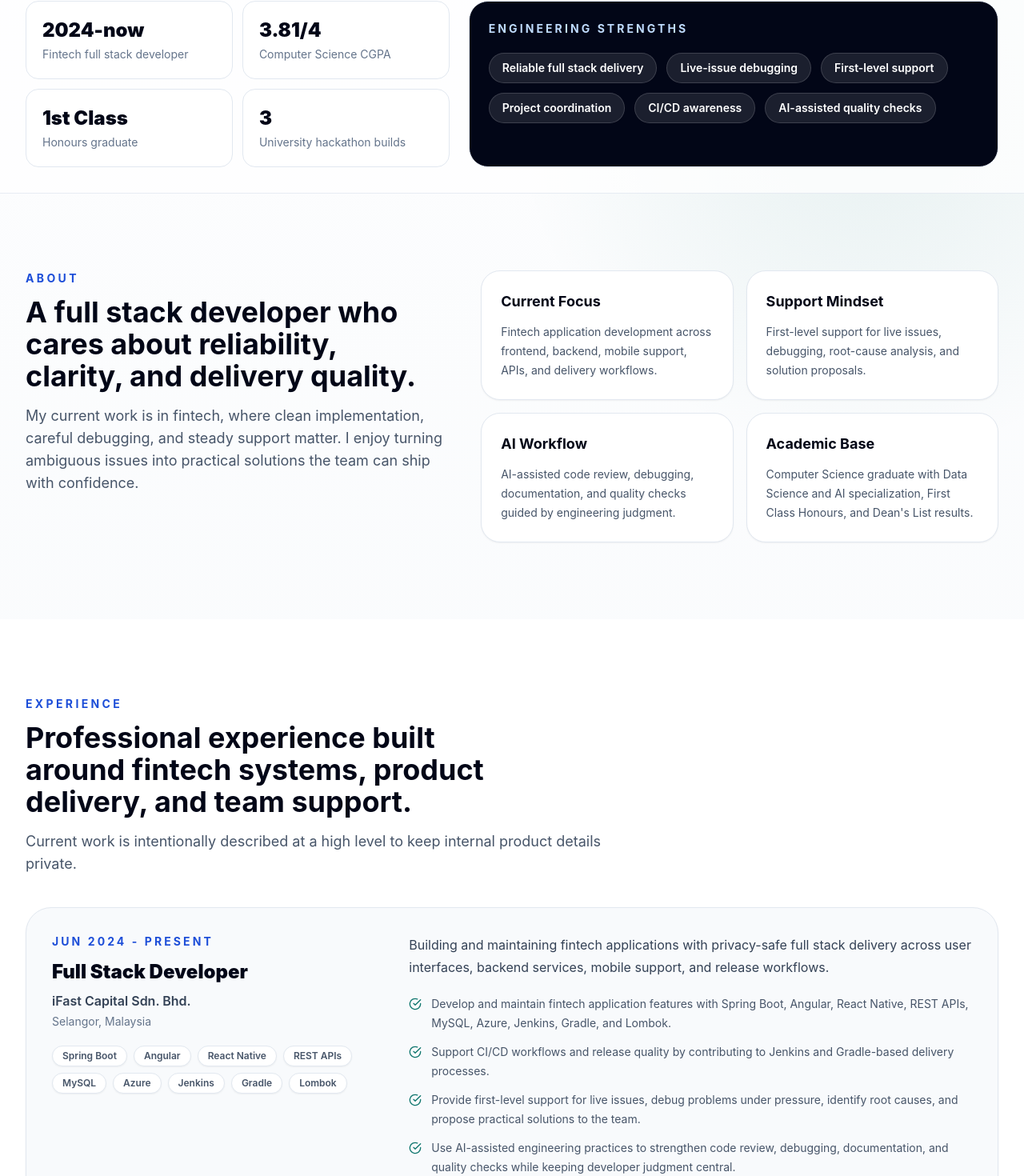
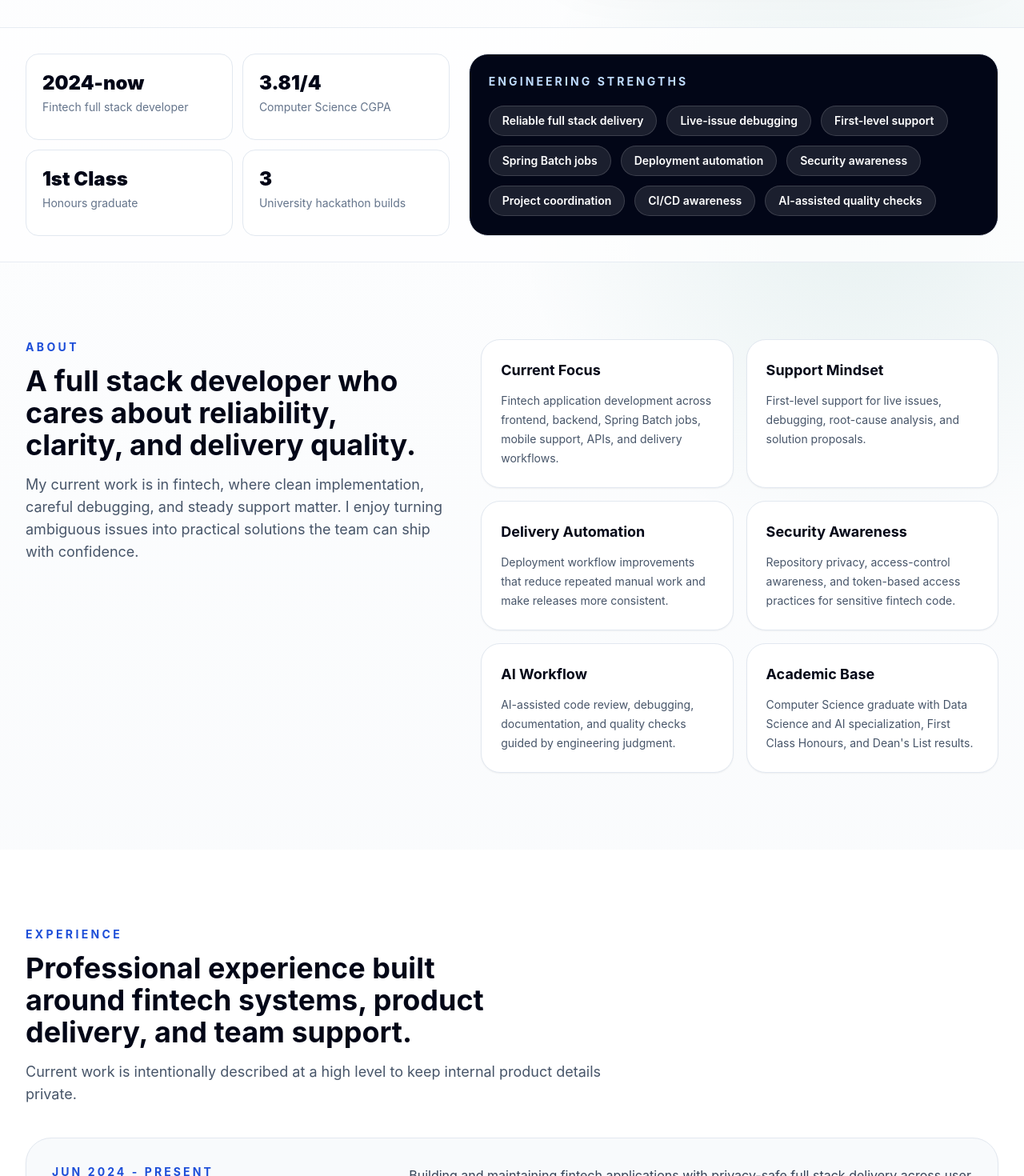
Before and after one commit to qiqian27/my-portfolio, a Next.js app: page / in a window 1280 px wide. Shown: the part 933-2403 px from the top of the page at 80% size. Built offline with nearby package versions, Linux system fonts and the light colour scheme.

Commit message:
feat: expand current role details

```diff
--- a/components/HomeSections.tsx
+++ b/components/HomeSections.tsx
@@ -141,11 +141,19 @@ export function AboutSection() {
           {[
             [
               "Current Focus",
-              "Fintech application development across frontend, backend, mobile support, APIs, and delivery workflows.",
+              "Fintech application development across frontend, backend, Spring Batch jobs, mobile support, APIs, and delivery workflows.",
             ],
             [
               "Support Mindset",
               "First-level support for live issues, debugging, root-cause analysis, and solution proposals.",
+            ],
+            [
+              "Delivery Automation",
+              "Deployment workflow improvements that reduce repeated manual work and make releases more consistent.",
+            ],
+            [
+              "Security Awareness",
+              "Repository privacy, access-control awareness, and token-based access practices for sensitive fintech code.",
             ],
             [
               "AI Workflow",
--- a/data/portfolio.ts
+++ b/data/portfolio.ts
@@ -12,8 +12,9 @@ export const profile = {
   summary:
     "I build reliable fintech products across frontend, backend, mobile, and cloud-supported delivery. My Data Science and AI background helps me debug carefully, reason through systems, and deliver maintainable software with strong quality habits.",
   heroPoints: [
-    "Full stack fintech development with Spring Boot, Angular, React Native, REST APIs, MySQL, Azure, Jenkins, and Gradle.",
+    "Full stack fintech development with Spring Boot, Spring Batch, Angular, React Native, REST APIs, MySQL, Azure, Jenkins, and Gradle.",
     "First-level support for live issues, including debugging, root-cause analysis, and practical solution proposals for the team.",
+    "Deployment automation and access-control improvements that reduce repeated manual work and strengthen security awareness.",
     "AI-assisted engineering workflow for code review, debugging, documentation, and delivery confidence.",
   ],
 };
@@ -38,6 +39,9 @@ export const strengths = [
   "Reliable full stack delivery",
   "Live-issue debugging",
   "First-level support",
+  "Spring Batch jobs",
+  "Deployment automation",
+  "Security awareness",
   "Project coordination",
   "CI/CD awareness",
   "AI-assisted quality checks",
@@ -50,15 +54,17 @@ export const experiences = [
     location: "Selangor, Malaysia",
     period: "Jun 2024 - Present",
     summary:
-      "Building and maintaining fintech applications with privacy-safe full stack delivery across user interfaces, backend services, mobile support, and release workflows.",
+      "Building and maintaining fintech applications with privacy-safe full stack delivery across user interfaces, backend services, batch jobs, mobile support, security-aware repository access, and release workflows.",
     points: [
-      "Develop and maintain fintech application features with Spring Boot, Angular, React Native, REST APIs, MySQL, Azure, Jenkins, Gradle, and Lombok.",
-      "Support CI/CD workflows and release quality by contributing to Jenkins and Gradle-based delivery processes.",
+      "Develop and maintain fintech application features and Spring Batch jobs with Spring Boot, Angular, React Native, REST APIs, MySQL, Azure, Jenkins, Gradle, and Lombok.",
+      "Enhance deployment workflows to automate repeated manual steps, reduce release friction, and improve consistency across delivery processes.",
       "Provide first-level support for live issues, debug problems under pressure, identify root causes, and propose practical solutions to the team.",
+      "Improve security awareness around shared repositories by identifying public exposure risks, moving sensitive forked repositories to private access, and supporting token-based access control.",
       "Use AI-assisted engineering practices to strengthen code review, debugging, documentation, and quality checks while keeping developer judgment central.",
     ],
     stack: [
       "Spring Boot",
+      "Spring Batch",
       "Angular",
       "React Native",
       "REST APIs",
@@ -67,6 +73,7 @@ export const experiences = [
       "Jenkins",
       "Gradle",
       "Lombok",
+      "Token-based access",
     ],
   },
   {
@@ -201,7 +208,15 @@ export const skillGroups = [
   },
   {
     title: "Backend",
-    skills: ["Java", "Spring Boot", "Node.js", "REST APIs", "MySQL", "Lombok"],
+    skills: [
+      "Java",
+      "Spring Boot",
+      "Spring Batch",
+      "Node.js",
+      "REST APIs",
+      "MySQL",
+      "Lombok",
+    ],
   },
   {
     title: "Mobile",
@@ -209,7 +224,23 @@ export const skillGroups = [
   },
   {
     title: "DevOps & Cloud",
-    skills: ["Jenkins", "Gradle", "Azure", "GitHub", "GitLab"],
+    skills: [
+      "Jenkins",
+      "Gradle",
+      "Azure",
+      "Deployment automation",
+      "GitHub",
+      "GitLab",
+    ],
+  },
+  {
+    title: "Security Awareness",
+    skills: [
+      "Repository privacy",
+      "Access control",
+      "Token-based access",
+      "Exposure risk review",
+    ],
   },
   {
     title: "Data & AI",
```
